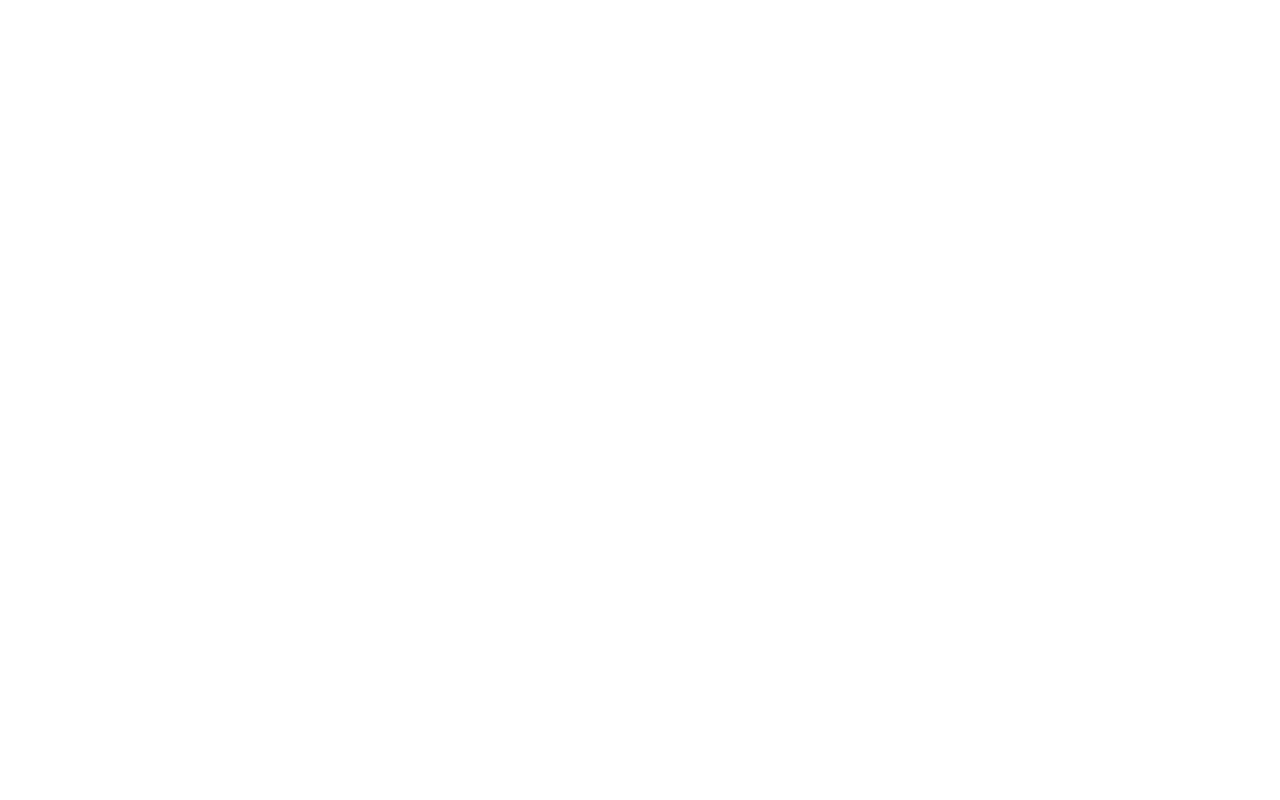
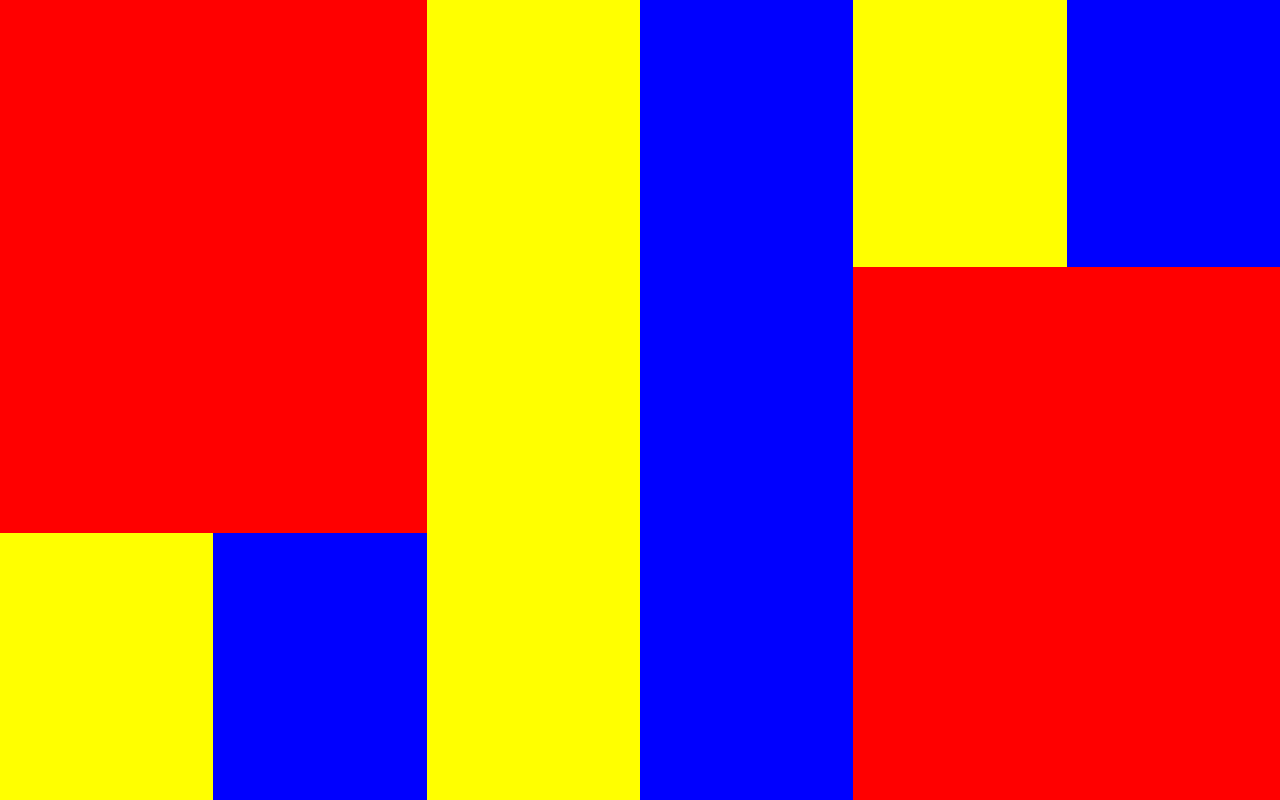
Before and after one commit to maksymilianMroz/square-task, a plain HTML site: page index.html in a window 1280 px wide. Drawn offline with Linux system fonts and the light colour scheme.

Commit message:
Primal styling

```diff
--- a/index.html
+++ b/index.html
@@ -11,16 +11,16 @@
     <section class="squares">
         <div class="square square--big square--red"></div>
         <div class="square square--big square--red"></div>
-        <div class="square square--small square--blue"></div>
-        <div class="square square--small square--blue"></div>
-        <div class="square square--small square--blue"></div>
-        <div class="square square--small square--blue"></div>
-        <div class="square square--small square--blue"></div>
-        <div class="square square--small square--yellow"></div>
-        <div class="square square--small square--yellow"></div>
-        <div class="square square--small square--yellow"></div>
-        <div class="square square--small square--yellow"></div>
-        <div class="square square--small square--yellow"></div>
+        <div class="square square--small square--blue  square--blue-one"></div>
+        <div class="square square--small square--blue  square--blue-two"></div>
+        <div class="square square--small square--blue  square--blue-three"></div>
+        <div class="square square--small square--blue  square--blue-four"></div>
+        <div class="square square--small square--blue  square--blue-five"></div>
+        <div class="square square--small square--yellow  square--yellow-one"></div>
+        <div class="square square--small square--yellow  square--yellow-two"></div>
+        <div class="square square--small square--yellow  square--yellow-three"></div>
+        <div class="square square--small square--yellow  square--yellow-four"></div>
+        <div class="square square--small square--yellow  square--yellow-five"></div>
     </section>
     <form class="form"></form>
 </body>
--- a/styles.css
+++ b/styles.css
@@ -0,0 +1,80 @@
+*, *::before, *::after {
+    padding: 0;
+    margin: 0;
+    box-sizing: border-box;
+}
+
+body {
+    background: #fff;
+}
+
+.squares {
+    display: grid;
+    grid-template-columns: auto auto auto auto auto auto ;
+    grid-template-rows: auto auto auto;
+    width: 100vw;
+    height: 100vh;
+    grid-template-areas:
+    "red1 red1 yellow1 blue1 yellow2 blue2"
+    "red1 red1 yellow3 blue3 red2 red2"
+    "yellow4 blue4 yellow5 blue5 red2 red2";
+}
+
+.square {
+
+}
+.square.square--big {
+}
+.square.square--small {
+
+}
+
+
+.square.square--red {
+    background-color: red;
+}
+.square.square--red:nth-child(1) {
+    grid-area: red1
+}
+.square.square--red:nth-child(2) {
+    grid-area: red2
+}
+
+.square.square--blue {
+    background-color: blue;
+}
+.square.square--blue.square--blue-one {
+    grid-area: blue1;
+}
+.square.square--blue.square--blue-two {
+    grid-area: blue2;
+}
+.square.square--blue.square--blue-three {
+    grid-area: blue3;
+}
+.square.square--blue.square--blue-four {
+    grid-area: blue4;
+}
+.square.square--blue.square--blue-five {
+    grid-area: blue5;
+}
+
+
+.square.square--yellow {
+    background-color: yellow;
+}
+.square.square--yellow.square--yellow-one {
+    grid-area: yellow1;
+}
+.square.square--yellow.square--yellow-two {
+    grid-area: yellow2;
+}
+.square.square--yellow.square--yellow-three {
+    grid-area: yellow3;
+}
+.square.square--yellow.square--yellow-four {
+    grid-area: yellow4;
+}
+.square.square--yellow.square--yellow-five {
+    grid-area: yellow5;
+}
```
